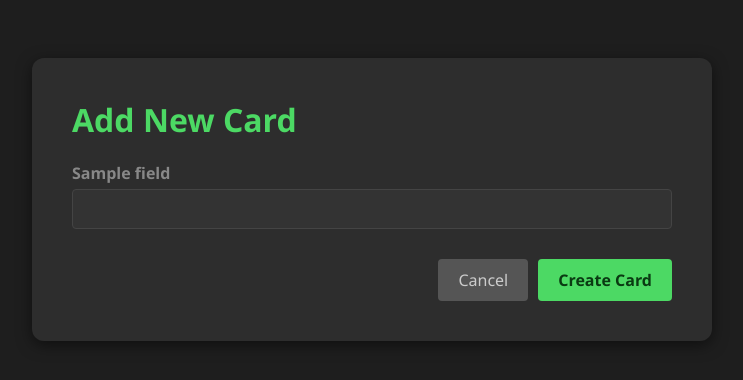
After one commit to fbeilstein/neuro_anki, a Flask app: template templates/add_card.html in a window 1280 px wide. The commit adds this page. Shown: the top 380 px of the page, without its empty margins (268-1011 px from the left). Run offline with Flask 3, Linux system fonts and the light colour scheme; the template is opened without the code that fills it: most values are stand-ins (such as "Sample title", 1, 10 or a date in 2020); parts of the project's set-up code (start-up, migrations or seed data) failed here and were passed over.

Commit message:
add/remove added

```diff
--- a/app.py
+++ b/app.py
@@ -119,6 +119,30 @@ def save_card():
     # 3. Return to study
     return redirect(url_for('study'))
 
+@app.route('/add')
+def add_card_page():
+    # 1. Identify "Content" columns (Exclude system fields)
+    system_cols = ['id', 'due', 'last_review', 'history_intervals', 'history_result', 'Unnamed: 0']
+
+    # Get all columns from the current DB
+    all_cols = manager.db.df.columns.tolist()
+
+    # Filter down to just the ones the user needs to type
+    content_fields = [c for c in all_cols if c not in system_cols]
+
+    return render_template('add_card.html', fields=content_fields)
+
+@app.route('/create_card', methods=['POST'])
+def create_card():
+    # 1. Pass the form data directly to our new DB method
+    new_id = manager.db.add_new_card(request.form)
+
+    print(f"Created new card #{new_id}")
+
+    # 2. Go back to study (or you could redirect to /add again to add another)
+    return redirect(url_for('study'))
+
+
 
 if __name__ == '__main__':
     # Add the course folder to template path so Flask finds layout.html
--- a/short_term_memory.py
+++ b/short_term_memory.py
@@ -62,7 +62,7 @@ class ShortTermMemory:
             if item['card']['id'] == card_id:
                 item['max_index'] -= 1
 
-                # Floor at 0 (or allow negative if you want "hyper-urgent")
+                # Floor at 0
                 if item['max_index'] < 0:
                     item['max_index'] = 0
 
--- /dev/null
+++ b/templates/add_card.html
@@ -0,0 +1,53 @@
+<!DOCTYPE html>
+<html lang="en">
+<head>
+    <meta charset="UTF-8">
+    <title>Add New Card</title>
+    <style>
+        body { background: #1e1e1e; color: #e0e0e0; font-family: 'Segoe UI', sans-serif; display: flex; justify-content: center; padding-top: 50px; }
+        .editor-container { background: #2d2d2d; padding: 40px; border-radius: 12px; width: 600px; box-shadow: 0 4px 15px rgba(0,0,0,0.5); }
+        h1 { margin-top: 0; color: #4cd964; } /* Green title for "New" */
+
+        .form-group { margin-bottom: 20px; }
+        label { display: block; color: #888; margin-bottom: 5px; font-weight: bold; }
+        input[type="text"], textarea {
+             width: 100%; background: #333; border: 1px solid #444; color: white;
+            padding: 10px; border-radius: 4px; font-size: 1rem; box-sizing: border-box;
+        }
+
+        .btn-row { margin-top: 30px; display: flex; gap: 10px; justify-content: flex-end; }
+        button, .btn-cancel {
+            padding: 10px 20px; border: none; border-radius: 4px; cursor: pointer; font-size: 1rem;
+            text-decoration: none; display: inline-block; text-align: center; font-family: inherit;
+        }
+        .btn-save { background: #4cd964; color: #0a3a12; font-weight: bold; }
+        .btn-cancel { background: #555; color: #ccc; }
+        .btn-cancel:hover { background: #666; }
+    </style>
+</head>
+<body>
+
+<div class="editor-container">
+    <h1>Add New Card</h1>
+
+    <form action="/create_card" method="POST">
+        {% for field in fields %}
+        <div class="form-group">
+            <label>{{ field }}</label>
+            {% if 'sentence' in field or 'meaning' in field %}
+                <textarea name="{{ field }}" rows="3"></textarea>
+            {% else %}
+                <input type="text" name="{{ field }}" autocomplete="off">
+            {% endif %}
+        </div>
+        {% endfor %}
+
+        <div class="btn-row">
+            <a href="/study" class="btn-cancel">Cancel</a>
+            <button type="submit" class="btn-save">Create Card</button>
+        </div>
+    </form>
+</div>
+
+</body>
+</html>
```
Also changed, not shown: card_manager.py (+6 -3 lines), database.py (+45 -2 lines), templates/base.html (+29 -2 lines), templates/edit_card.html (added, +71 -0 lines).
